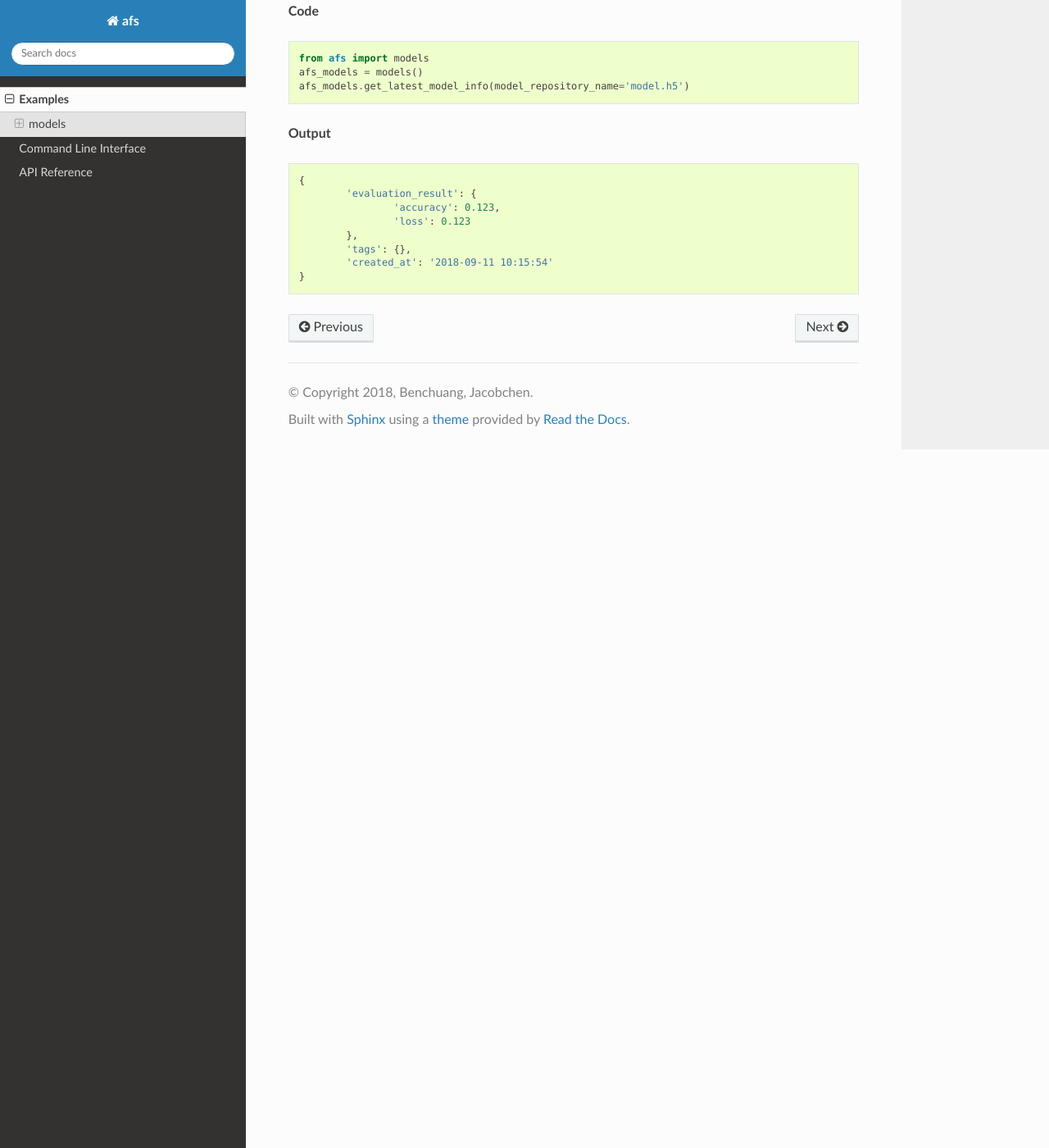
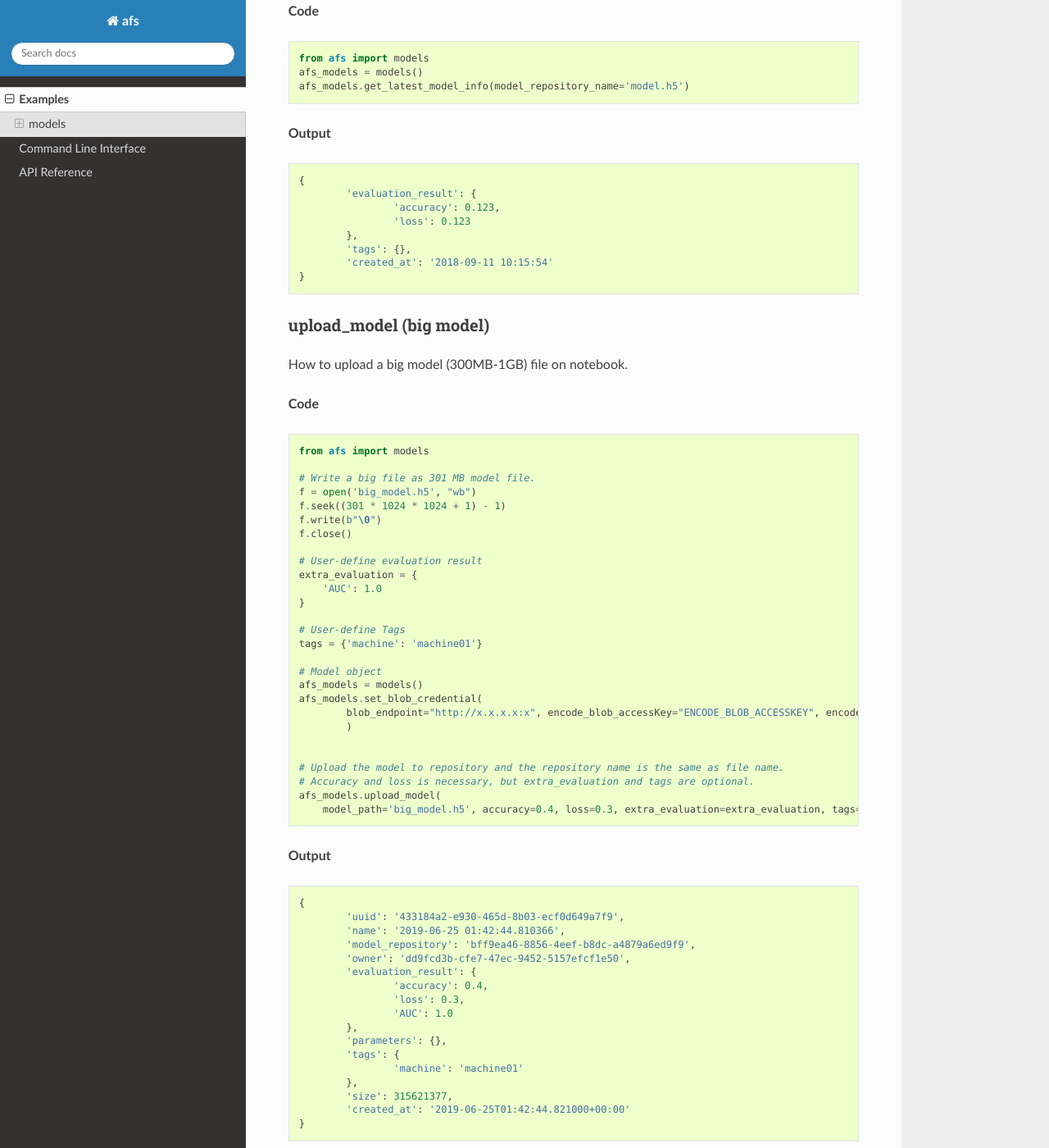
Before and after one commit to WISE-AIFS/afs2-model, a Sphinx documentation site: the page built from docs/Examples.md, in a window 1280 px wide and 1400 px high, scrolled down 1364 px. Shown: the whole window at 82% size. Built offline with Sphinx 7.4.7 and the Read the Docs theme 2.0.0, drawn with Linux system fonts in a browser that asks for light colours; some of the changed text lies outside the part shown.

Commit message:
update changelog and example

````diff
--- a/docs/Examples.md
+++ b/docs/Examples.md
@@ -3,7 +3,7 @@
 
 ## models
 
-### upload_models
+### upload_model
 
 How to upload a model file on notebook.
 
@@ -85,3 +85,63 @@ afs_models.get_latest_model_info(model_repository_name='model.h5')
 	'created_at': '2018-09-11 10:15:54'
 }
 ```
+
+
+### upload_model (big model)
+
+How to upload a big model (300MB-1GB) file on notebook.
+
+**Code**
+
+```
+from afs import models
+
+# Write a big file as 301 MB model file.
+f = open('big_model.h5', "wb")
+f.seek((301 * 1024 * 1024 + 1) - 1)
+f.write(b"\0")
+f.close()
+
+# User-define evaluation result
+extra_evaluation = {
+    'AUC': 1.0
+}
+
+# User-define Tags
+tags = {'machine': 'machine01'}
+
+# Model object
+afs_models = models()
+afs_models.set_blob_credential(
+	blob_endpoint="http://x.x.x.x:x", encode_blob_accessKey="ENCODE_BLOB_ACCESSKEY", encode_blob_secretKey="ENCODE_BLOB_SECRETKEY"
+	)
+
+
+# Upload the model to repository and the repository name is the same as file name.
+# Accuracy and loss is necessary, but extra_evaluation and tags are optional.
+afs_models.upload_model(
+    model_path='big_model.h5', accuracy=0.4, loss=0.3, extra_evaluation=extra_evaluation, tags=tags, model_repository_name='model.h5')
+
+```
+
+
+**Output**
+```
+{
+	'uuid': '433184a2-e930-465d-8b03-ecf0d649a7f9',
+	'name': '2019-06-25 01:42:44.810366',
+	'model_repository': 'bff9ea46-8856-4eef-b8dc-a4879a6ed9f9',
+	'owner': 'dd9fcd3b-cfe7-47ec-9452-5157efcf1e50',
+	'evaluation_result': {
+		'accuracy': 0.4,
+		'loss': 0.3,
+		'AUC': 1.0
+	},
+	'parameters': {},
+	'tags': {
+		'machine': 'machine01'
+	},
+	'size': 315621377,
+	'created_at': '2019-06-25T01:42:44.821000+00:00'
+}
+```
````
Also changed, not shown: CHANGELOG.md (+1 -1 lines), 1 other file.
